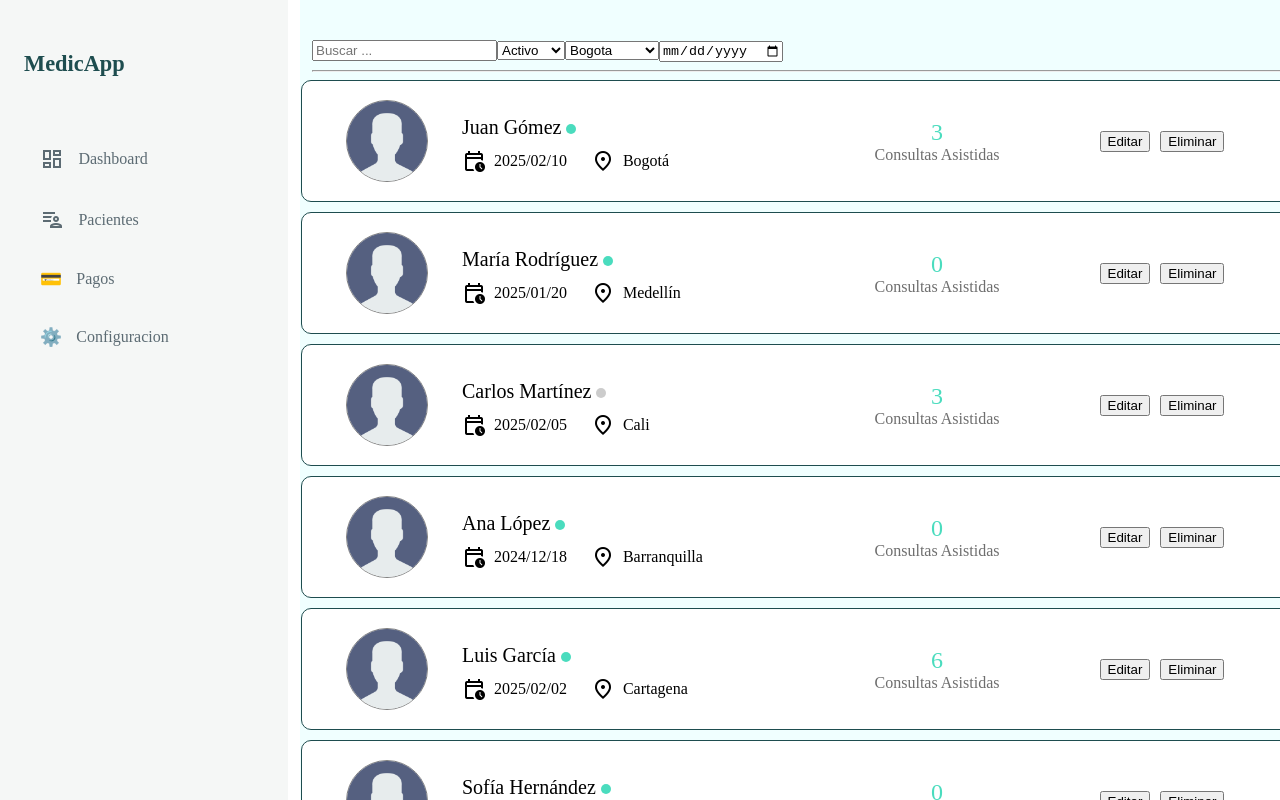
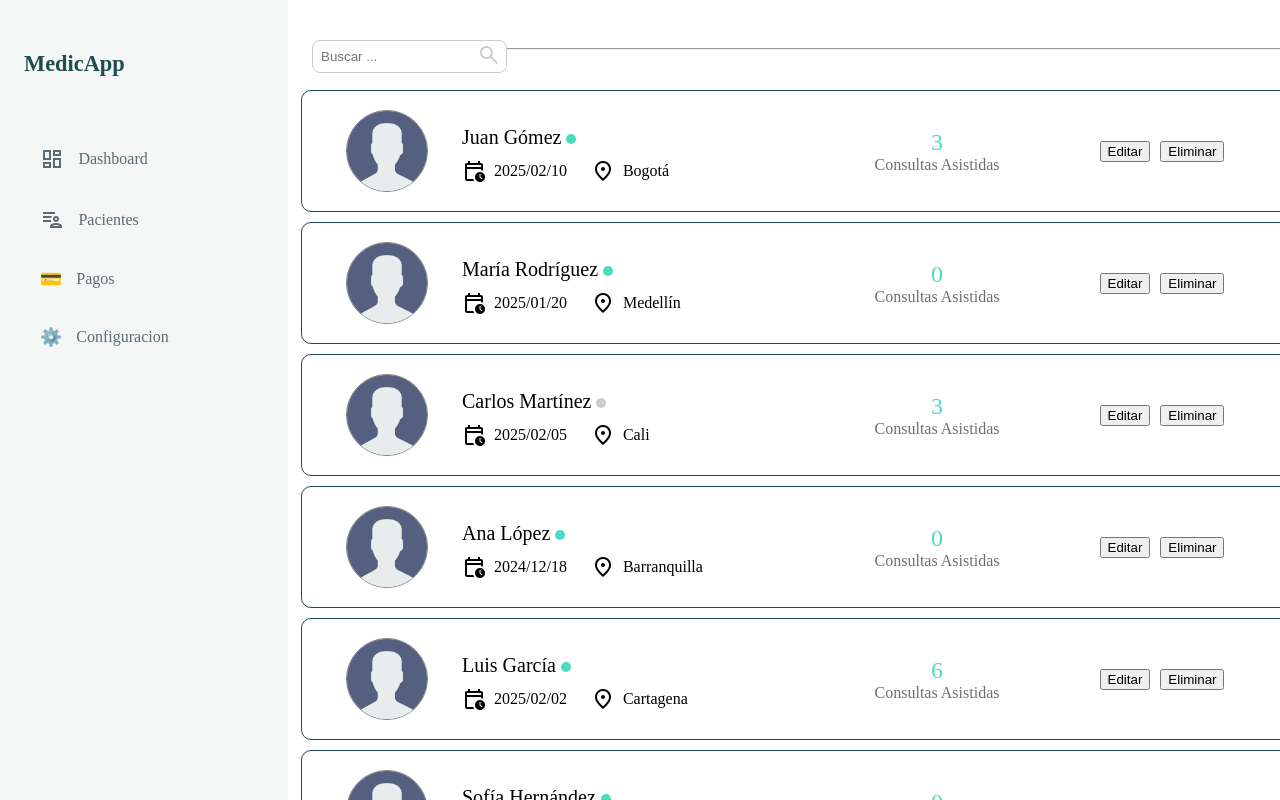
Before and after one commit to intelcapo/app-patient-manager-angular, an Angular app: page /patients in a window 1280 px wide. Shown: the top 800 px of the page. Built offline with nearby package versions, Linux system fonts and the light colour scheme.

Commit message:
input for search

```diff
--- a/src/app/features/layout/main-layout/main-layout.component.scss
+++ b/src/app/features/layout/main-layout/main-layout.component.scss
@@ -9,7 +9,7 @@
   }
 
   #module-container {
-    background-color: azure;
+    //background-color: azure;
     padding: 40px;
     height: 100vh;
     display: flex;
--- /dev/null
+++ b/src/app/features/patients/patients-filter/patients-filter.html
@@ -0,0 +1,16 @@
+<div class="patients-filter">
+  <div>
+    <app-search-input></app-search-input>
+  </div>
+  <!-- <select name="" id="">
+    <option value="">Activo</option>
+    <option value="">Inactivo</option>
+  </select>
+  <select name="" id="">
+    <option value="">Bogota</option>
+    <option value="">Cali</option>
+    <option value="">Barranquilla</option>
+    <option value="">Medellin</option>
+  </select>
+  <input type="date" name="" id="" placeholder="Ultima consulta" /> -->
+</div>
--- a/src/app/features/patients/patients.component.html
+++ b/src/app/features/patients/patients.component.html
@@ -1,20 +1,9 @@
 <div class="patient-module-container">
   <div>
-    <input type="text" placeholder="Buscar ..." />
-    <select name="" id="">
-      <option value="">Activo</option>
-      <option value="">Inactivo</option>
-    </select>
-    <select name="" id="">
-      <option value="">Bogota</option>
-      <option value="">Cali</option>
-      <option value="">Barranquilla</option>
-      <option value="">Medellin</option>
-    </select>
-    <input type="date" name="" id="" placeholder="Ultima consulta" />
+    <app-patients-filter></app-patients-filter>
+    <hr />
   </div>
 
-  <hr />
   <div>
     <app-patients-list> </app-patients-list>
   </div>
--- a/src/app/features/patients/patients.component.scss
+++ b/src/app/features/patients/patients.component.scss
@@ -1,5 +1,7 @@
 .patient-module-container {
-  display: block;
+  display: grid;
+  grid-template-columns: 1fr;
+  grid-template-rows: 50px 800px;
   width: 100%;
   height: 100%;
 }
--- a/src/app/features/patients/patients.component.ts
+++ b/src/app/features/patients/patients.component.ts
@@ -1,10 +1,11 @@
 import { Component } from '@angular/core';
 import { PatientsListComponent } from './patients-list/patients-list.component';
 import { PatientItemListComponent } from './patient-item-list/patient-item-list.component';
+import { PatientsFilter } from './patients-filter/patients-filter';
 
 @Component({
   selector: 'app-patients',
-  imports: [PatientsListComponent],
+  imports: [PatientsListComponent, PatientsFilter],
   templateUrl: './patients.component.html',
   styleUrl: './patients.component.scss',
 })
--- a/src/app/shared/shared.module.ts
+++ b/src/app/shared/shared.module.ts
@@ -1,10 +1,11 @@
 import { NgModule } from '@angular/core';
 import { CommonModule } from '@angular/common';
 import { CardComponent } from './ui/components/card/card.component';
+import { SearchInput } from './ui/components/search-input/search-input';
 
 @NgModule({
   declarations: [],
-  imports: [CommonModule, CardComponent],
-  exports: [CardComponent],
+  imports: [CommonModule, CardComponent, SearchInput],
+  exports: [CardComponent, SearchInput],
 })
 export class SharedModule {}
--- /dev/null
+++ b/src/app/shared/ui/components/search-input/search-input.html
@@ -0,0 +1,26 @@
+<div class="search--input-container">
+  <input
+    type="text"
+    class="search--input"
+    placeholder="Buscar ..."
+    [value]="currentValue()"
+    (focus)="focusIn()"
+    (focusout)="focusOut()"
+    (keyup)="changeValue($event)"
+  />
+  <div>
+    @if (isDirty) {
+      <span
+        class="material-symbols-outlined search--input-icon"
+        [class.isActive]="isFocused"
+        (click)="clear()"
+      >
+        close
+      </span>
+    } @else {
+      <span class="material-symbols-outlined search--input-icon" [class.isActive]="isFocused">
+        search
+      </span>
+    }
+  </div>
+</div>
--- /dev/null
+++ b/src/app/shared/ui/components/search-input/search-input.scss
@@ -0,0 +1,34 @@
+@use '../../../../../styles.scss' as globalStyles;
+
+.search--input-container {
+  position: absolute;
+  display: flex;
+  align-items: center;
+  justify-content: center;
+  .search--input {
+    border-radius: 8px;
+    padding: 8px;
+    border: solid 0.5px #ccc;
+
+    &:focus {
+      outline: solid 1px globalStyles.$input-focus-color;
+      border: solid 1px globalStyles.$input-focus-color;
+
+      &::placeholder {
+        color: globalStyles.$input-focus-color;
+      }
+    }
+  }
+
+  .search--input-icon {
+    position: relative;
+    color: #ccc;
+    z-index: 2;
+    right: 30px;
+    cursor: pointer;
+
+    &.isActive {
+      color: globalStyles.$input-focus-color;
+    }
+  }
+}
--- /dev/null
+++ b/src/app/shared/ui/components/search-input/search-input.ts
@@ -0,0 +1,53 @@
+import { Component, forwardRef, signal } from '@angular/core';
+import { ControlValueAccessor, NG_VALUE_ACCESSOR } from '@angular/forms';
+
+@Component({
+  selector: 'app-search-input',
+  imports: [],
+  templateUrl: './search-input.html',
+  styleUrl: './search-input.scss',
+  providers: [
+    { provide: NG_VALUE_ACCESSOR, useExisting: forwardRef(() => SearchInput), multi: true },
+  ],
+})
+export class SearchInput implements ControlValueAccessor {
+  isFocused: boolean = false;
+  isDirty: boolean = false;
+  currentValue = signal('');
+  onChange = (_: any) => {};
+  onTouch = () => {};
+  isDisabled: boolean = false;
+
+  changeValue(event: any) {
+    this.currentValue.set(event.target.value);
+    this.isDirty = this.currentValue() !== '';
+    this.writeValue(this.currentValue());
+  }
+
+  focusIn() {
+    this.isFocused = true;
+  }
+
+  focusOut() {
+    this.isFocused = false;
+  }
+
+  clear() {
+    this.currentValue.set('');
+    this.isDirty = false;
+  }
+
+  writeValue(value: any): void {
+    this.onChange(value);
+    this.onTouch();
+  }
+  registerOnChange(fn: any): void {
+    this.onChange = fn;
+  }
+  registerOnTouched(fn: any): void {
+    this.onTouch = fn;
+  }
+  setDisabledState?(isDisabled: boolean): void {
+    this.isDisabled = isDisabled;
+  }
+}
--- a/src/styles.scss
+++ b/src/styles.scss
@@ -6,6 +6,7 @@ $text-color: #5c6b73;
 $active-bg: #000;
 $active-text: #fff;
 $notification-color: #4adcbe;
+$input-focus-color: #7aa2a1;
 
 body {
   margin: 0;
```
Also changed, not shown: src/app/features/patients/patients-filter/patients-filter.ts (added, +10 -0 lines), src/app/features/patients/patients-filter/patients-filter.scss (added), 2 other files (tests, documents, lock files or other folders).
